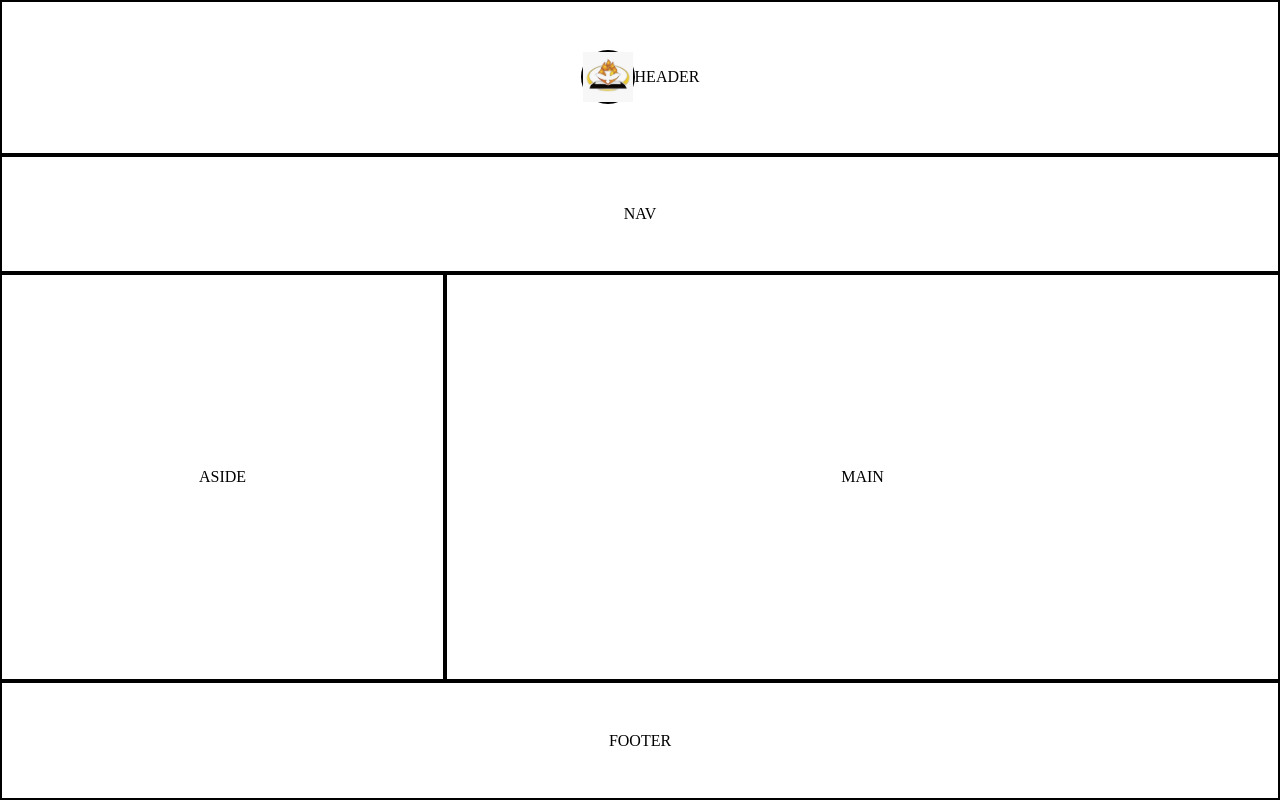
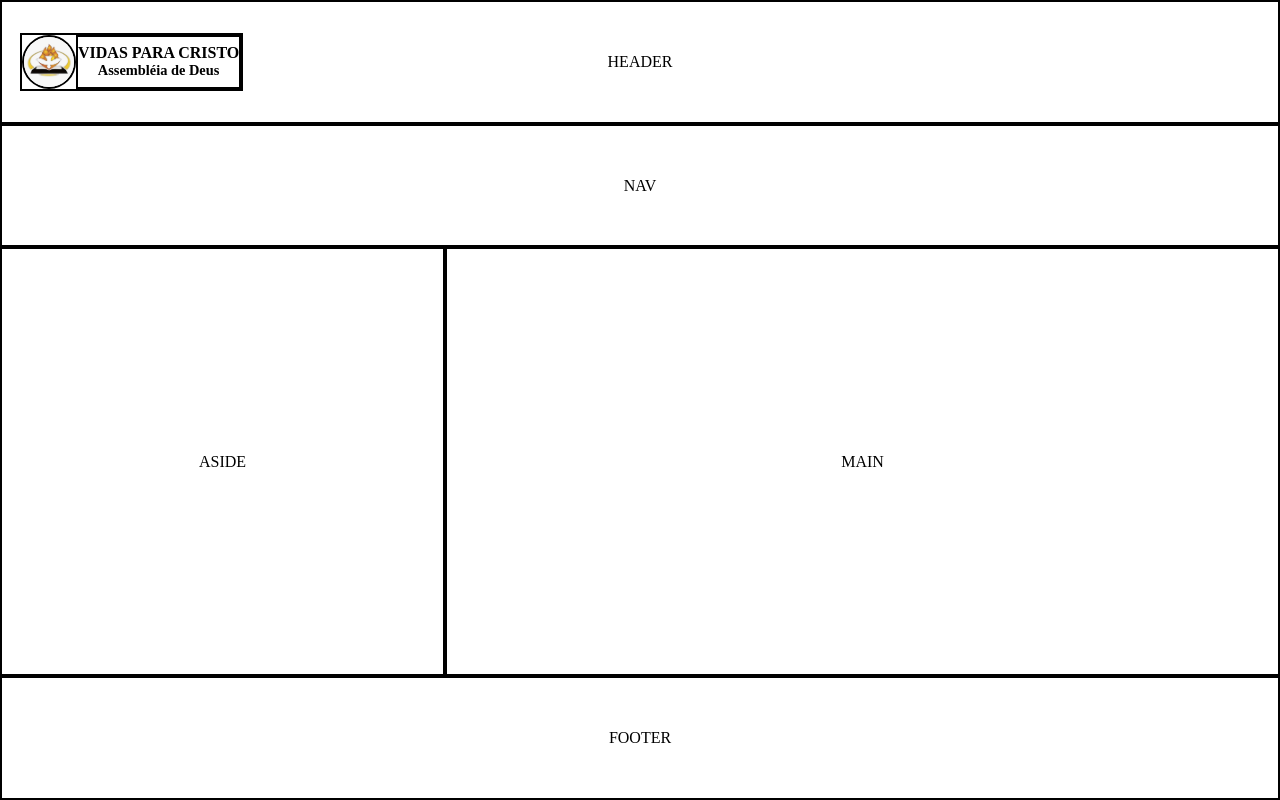
Before and after one commit to FXVIZFF2/Page_Igreja, a plain HTML site: page index.html in a window 1280 px wide. Drawn offline with Linux system fonts and the light colour scheme.

Commit message:
Logo teste com nome

```diff
--- a/index.html
+++ b/index.html
@@ -10,9 +10,15 @@
 <body>
     <div id="cont">
         <header>
-        <div id="logo">
-                <img src="src/assets/logo_test.jpg" alt="logoTest"
-                width="100%" height="100%">
+            <div id="logo_name">
+                <div id="logo">
+                        <img src="src/assets/logo_test.jpg" alt="logoTest"
+                        width="100%" height="100%">
+                    </div>
+                    <div id="name_igreja">
+                        <h1 style="font-size: 1rem;">VIDAS PARA CRISTO</h1>
+                        <h2 style="font-size: 0.9rem;">Assembléia de Deus</h2>
+                    </div>
             </div>
             HEADER
         </header>
--- a/src/css/style.css
+++ b/src/css/style.css
@@ -24,6 +24,7 @@ header, nav, aside, main, footer{
 }
 header{
     grid-area: header;
+    flex-direction: row;
 }
 nav{
     grid-area: nav;
@@ -41,6 +42,21 @@ footer{
     display: flex;
     width: 50px;
     height: 50px;
-    border-radius: 50px;
+    border-radius: 50%;
+    border: 2px solid black;
+    overflow: hidden;
+}
+#name_igreja{
+    justify-content: center;
+    align-items: center;
+    border: 2px solid black;
+    display: flex;
+    flex-direction: column;
+}
+#logo_name{
+    position: absolute;
+    left: 20px;
+    display: flex;
+    flex-direction: row;
     border: 2px solid black;
 }
```
